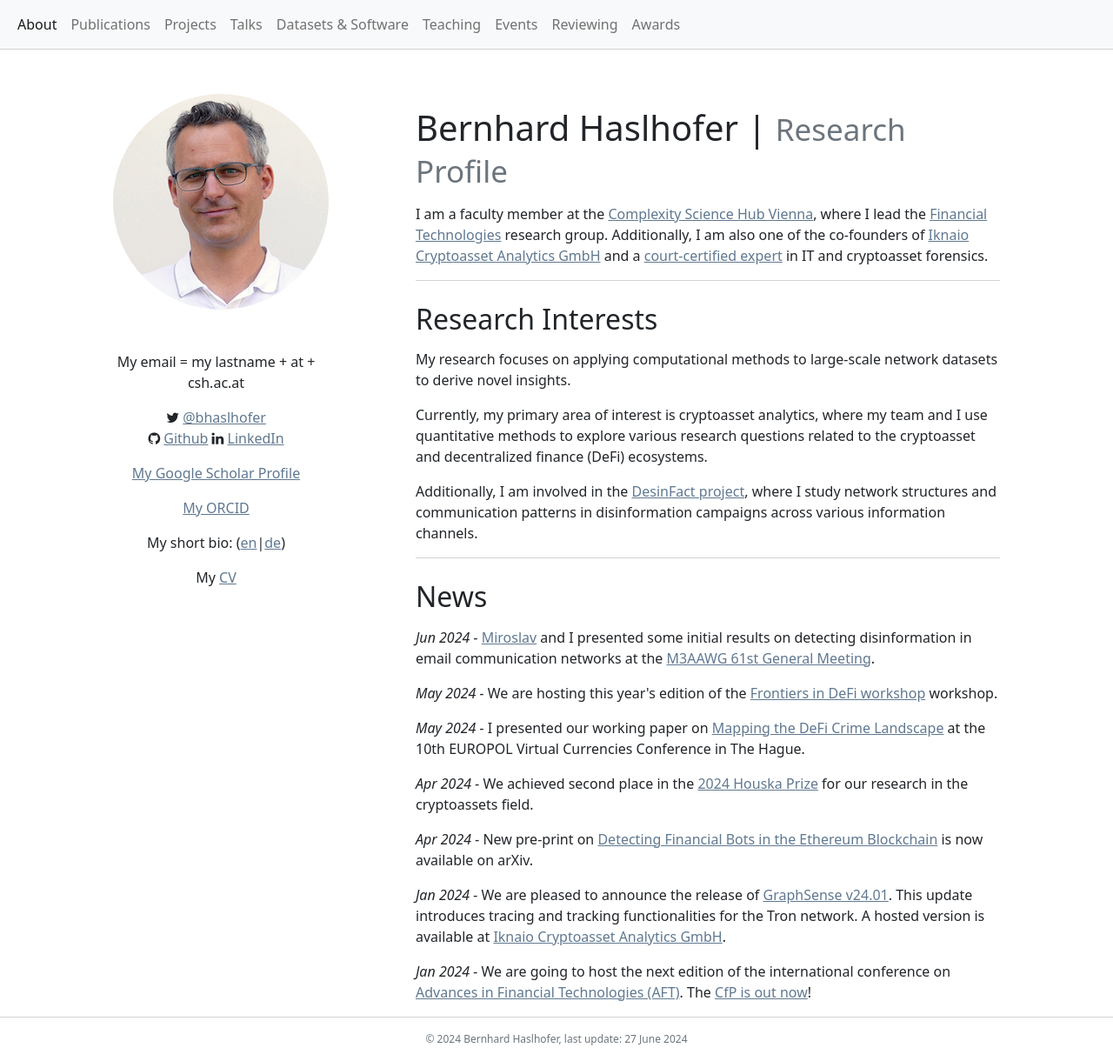
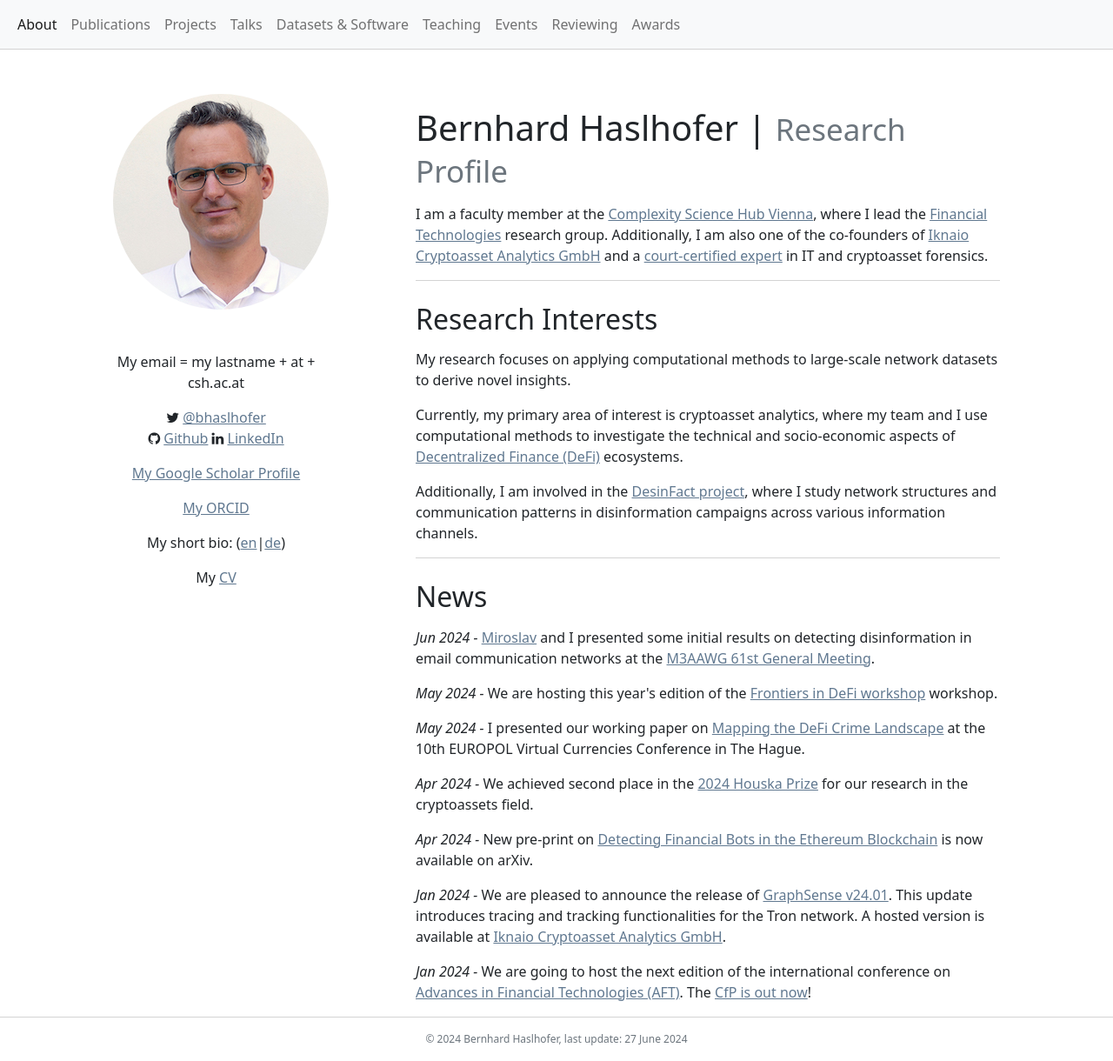
Before and after one commit to behas/behas.github.com, a Jekyll site: the page built from index.html, in a window 1280 px wide and 1220 px high. Shown: the whole window at 87% size. Built offline with Jekyll 4.4.1, drawn with Linux system fonts in a browser that asks for light colours; a style sheet for code colours, icons or effects is not loaded.

Commit message:
fix index

```diff
--- a/index.html
+++ b/index.html
@@ -48,7 +48,7 @@
 
           <p>My research focuses on applying computational methods to large-scale network datasets to derive novel insights.</p>
 
-          <p>Currently, my primary area of interest is cryptoasset analytics, where my team and I use quantitative methods to explore various research questions related to the cryptoasset and decentralized finance (DeFi) ecosystems.</p>
+          <p>Currently, my primary area of interest is cryptoasset analytics, where my team and I use computational methods to investigate the technical and socio-economic aspects of <a href="https://www.bis.org/publ/work1066.htm" target="_blank">Decentralized Finance (DeFi)</a> ecosystems.</p>
 
           <p>Additionally, I am involved in the <a href="https://projekte.ffg.at/projekt/4866636" target="_blank">DesinFact project</a>, where I study network structures and communication patterns in disinformation campaigns across various information channels.</p>
 
```
